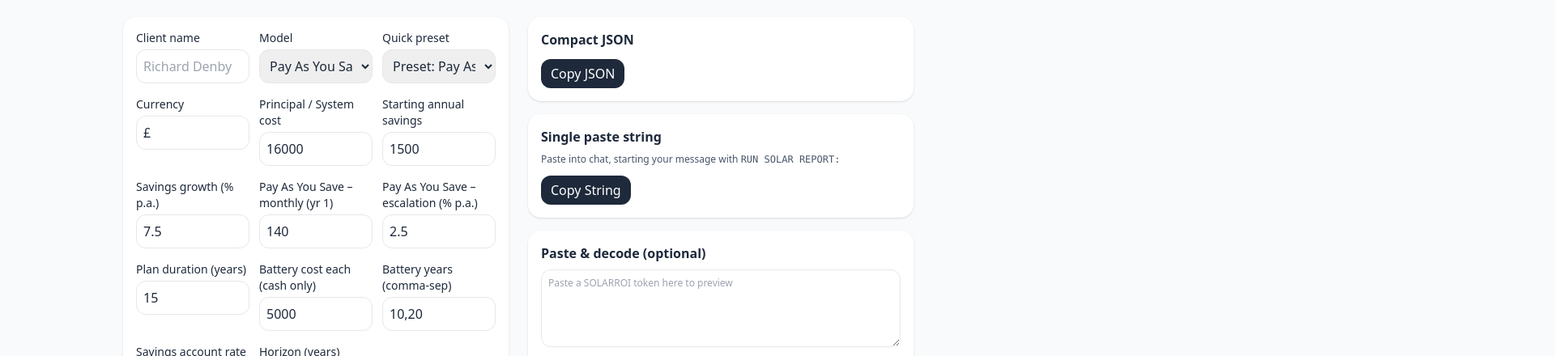
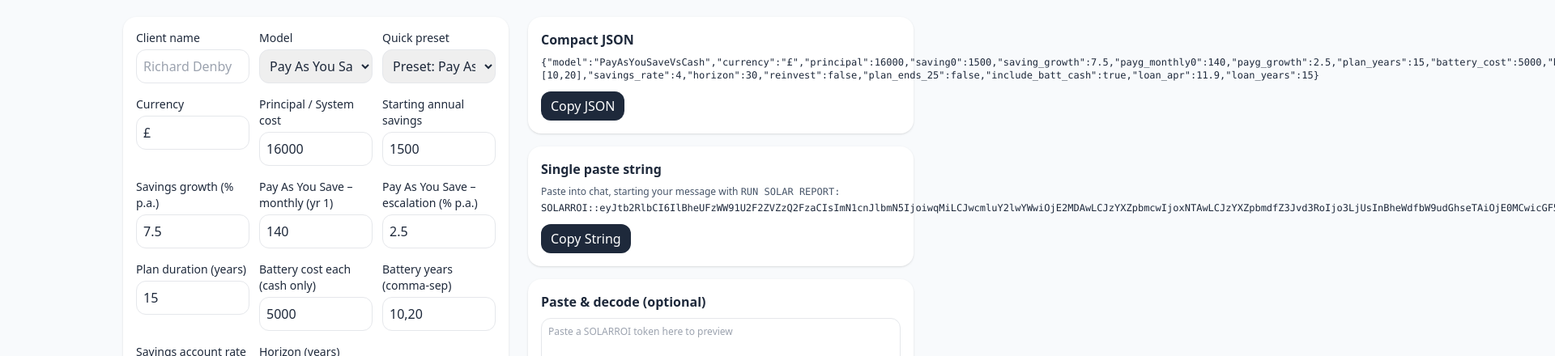
Before and after one commit to andrewhughes2411/solar-roi-builder, a plain HTML site: page index.html in a window 1280 px wide. Shown: the part 111-551 px from the top of the page at 81% size, 1920 px wide, since content can reach past the window. Drawn offline with nearby package versions, Linux system fonts and the light colour scheme.

Commit message:
Update index.html

```diff
--- a/index.html
+++ b/index.html
@@ -315,7 +315,7 @@
         .replaceAll("+", "-")
         .replaceAll("/", "_")
         .replace(/=+$/, "");
-      const token = SOLARROI::${b64};
+      const token = "SOLARROI::" + b64;
       $("tokenOut").textContent = token;
 
       return { compact, token };
```
